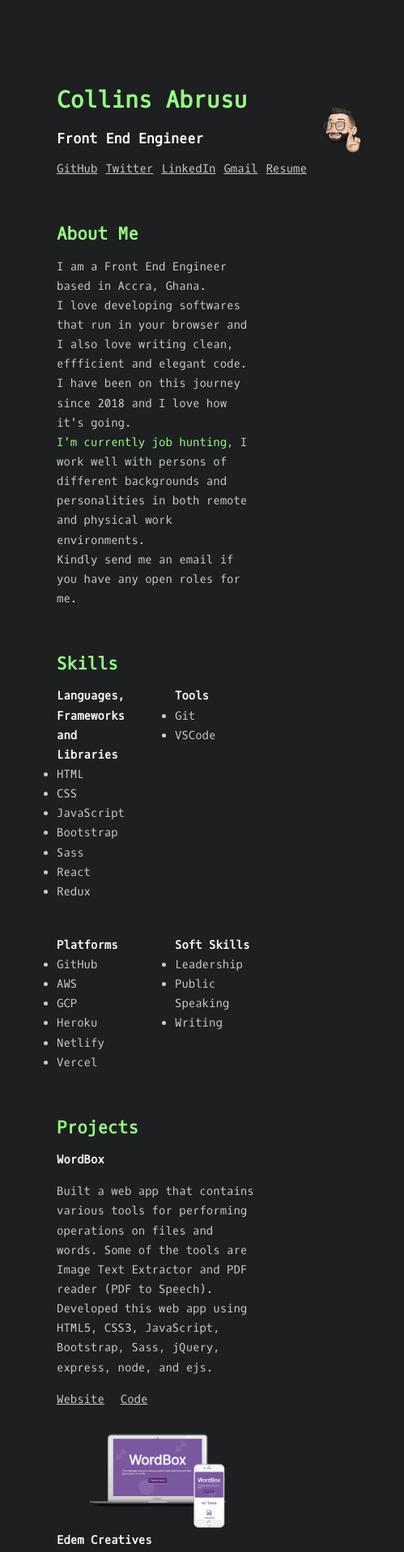
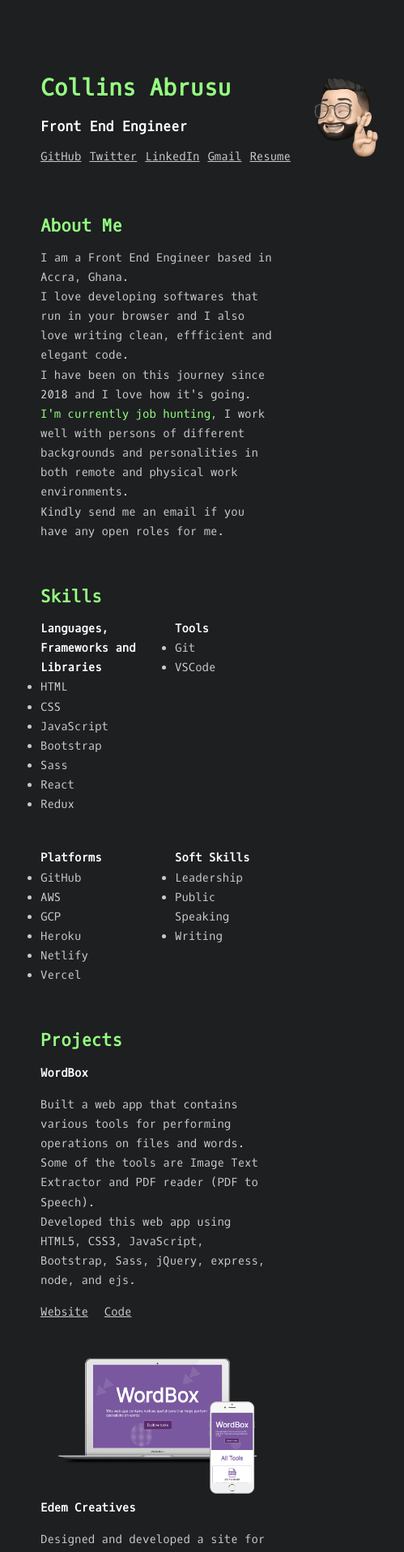
Before and after one commit to abrusu-collins/Portfolio-v7, a React (Create React App) app: page / in a window 390 px wide. Shown: the top 1917 px of the page at 81% size, 499 px wide, since content can reach past the window. Built offline with nearby package versions, Linux system fonts and the light colour scheme.

Commit message:
smoooooooth

```diff
--- a/src/sass/_responsive.scss
+++ b/src/sass/_responsive.scss
@@ -12,6 +12,22 @@
     .hero{
         & img{
           width:30%;
+        }
+    }
+
+}
+@media screen and (max-width:650px) {
+    .hero{
+        & img{
+          width:40%;
+        }
+    }
+
+}
+@media screen and (max-width:550px) {
+    .hero{
+        & img{
+          width:45%;
         }
     }
 
@@ -33,6 +49,12 @@
 @media screen and (max-width:1100px) {
     body{
         margin: 100px 70px 100px 70px;
+    }
+}
+
+@media screen and (max-width:550px) {
+    body{
+        margin: 80px 50px 80px 50px;
     }
 }
 //about responsiveness
@@ -112,6 +134,26 @@
         }
     }
 }
+
+@media screen and (max-width:650px) {
+    .projects{
+        & .project{
+            & img{
+                width:90%;
+            }
+        }
+    }
+}
+
+@media screen and (max-width:550px) {
+    .projects{
+        & .project{
+            & img{
+                width:100%;
+            }
+        }
+    }
+}
 //Work experience responsiveness
 //contacts responsiveness
 //Thanks responsiveness
--- a/src/styles/style.css
+++ b/src/styles/style.css
@@ -159,6 +159,16 @@ body {
     width: 30%;
   }
 }
+@media screen and (max-width: 650px) {
+  .hero img {
+    width: 40%;
+  }
+}
+@media screen and (max-width: 550px) {
+  .hero img {
+    width: 45%;
+  }
+}
 @media screen and (max-width: 1300px) {
   body {
     margin: 100px 150px 100px 150px;
@@ -172,6 +182,11 @@ body {
 @media screen and (max-width: 1100px) {
   body {
     margin: 100px 70px 100px 70px;
+  }
+}
+@media screen and (max-width: 550px) {
+  body {
+    margin: 80px 50px 80px 50px;
   }
 }
 @media screen and (max-width: 1350px) {
@@ -219,3 +234,13 @@ body {
     width: 80%;
   }
 }
+@media screen and (max-width: 650px) {
+  .projects .project img {
+    width: 90%;
+  }
+}
+@media screen and (max-width: 550px) {
+  .projects .project img {
+    width: 100%;
+  }
+}
```
